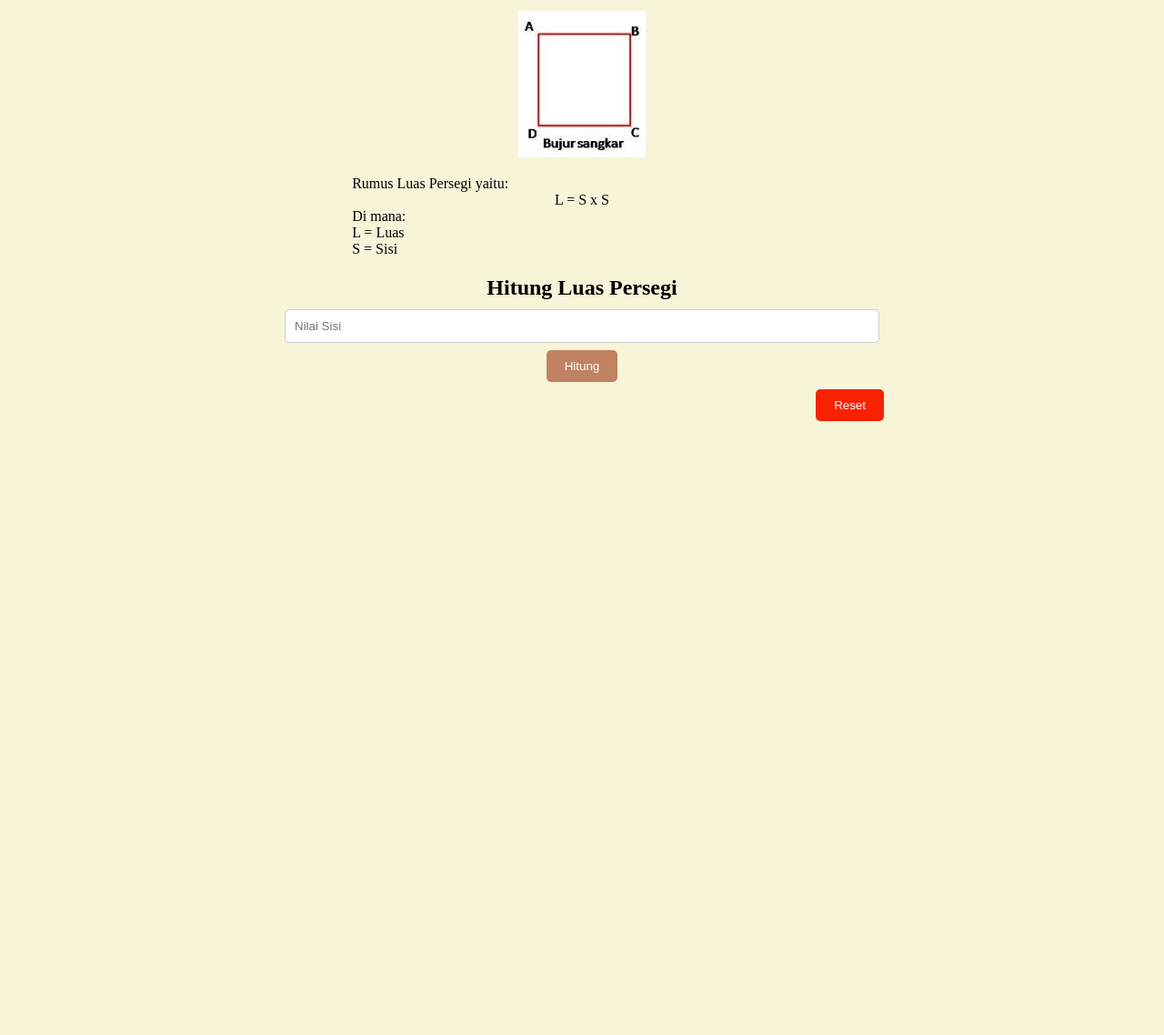
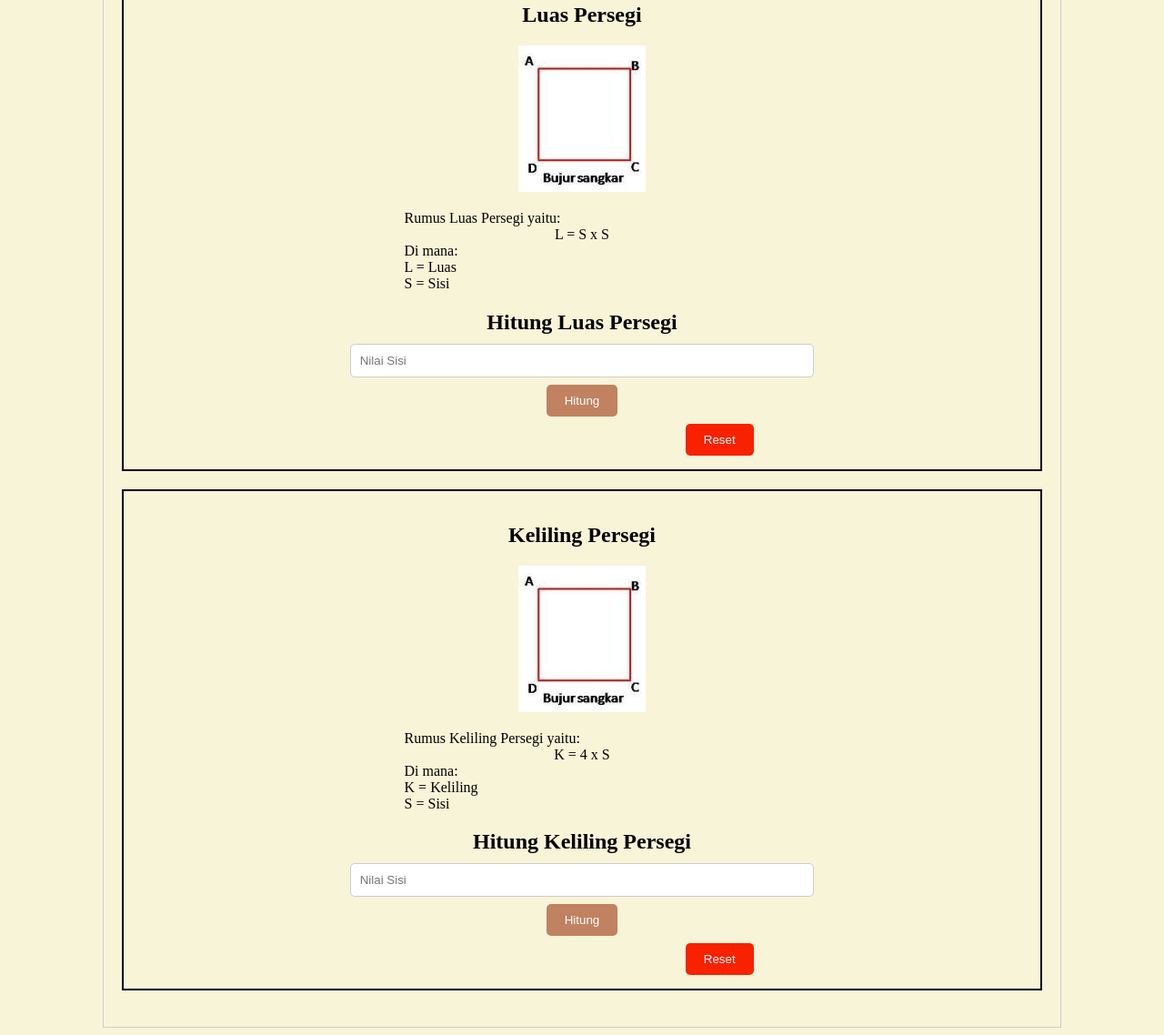
Before and after one commit to revou-fundamental-course/8-jan-24-anojumisa, a plain HTML site: page index.html in a window 1280 px wide. Shown: the part 313-1451 px from the top of the page at 91% size. Before the commit the page ends 800 px from the top, so only its background shows below. Drawn offline with Linux system fonts and the light colour scheme.

Commit message:
add Keliling Persegi section, inner and outer-box

```diff
--- a/css/style.css
+++ b/css/style.css
@@ -111,3 +111,19 @@ h2 {
     border-radius: 5px;
     cursor: pointer;
   }
+  .container .reset-button:hover {
+    background-color: #870a0a;
+    font-weight: bold;
+    cursor:pointer;
+  }
+  .outer-box {
+    width: 80%;
+    margin: 0 auto;
+    padding: 20px;
+    border: 1px solid #cccccc;
+  }
+  .inner-box {
+    border: 2px solid black;
+    padding: 15px;
+    margin-bottom: 20px;
+  }
--- a/index.html
+++ b/index.html
@@ -7,8 +7,9 @@
     <title>Katik</title>
 </head>
 <body>
+
+    <div class="outer-box">
         <header><span class="header">Katik</span> Kalkulator Matematik</header>
-
             <div class="awal">
                 <h1>Welcome to Katik</h1>
                 <p>Hai Sobat, selamat datang di Katik :]</p>
@@ -23,7 +24,7 @@
                     <label for="rectangle">Persegi Panjang</label>
                 </button>
             </div>
-
+            <div class="inner-box">
                 <h2>Luas Persegi</h2>
                 <div class="squareImage">
                     <img src="images/persegi.jpg" alt="gambar persegi tidak dapat ditampilkan">
@@ -35,9 +36,6 @@
                     <p>L = Luas</p>
                     <p>S = Sisi</p>
                 </div>
-
-
-
                 <div class="calculator">
                     <h2>Hitung Luas Persegi</h2>
                     <input type="number" id="squareSideValue" placeholder="Nilai Sisi" onfocus="clearPlaceholder()">
@@ -48,8 +46,31 @@
                     </div>
                     <button class="reset-button">Reset</button>
                 </div>
+                </div>
 
-
-
+            <div class="inner-box">
+                <h2>Keliling Persegi</h2>
+                <div class="squareImage">
+                    <img src="images/persegi.jpg" alt="gambar persegi tidak dapat ditampilkan">
+                </div>
+                <div class="formula">
+                    <p>Rumus Keliling Persegi yaitu:</p>
+                    <p class="square-formula">K = 4 x S</p>
+                    <p>Di mana:</p>
+                    <p>K = Keliling</p>
+                    <p>S = Sisi</p>
+                </div>
+                <div class="calculator">
+                    <h2>Hitung Keliling Persegi</h2>
+                    <input type="number" id="squareSideValue" placeholder="Nilai Sisi" onfocus="clearPlaceholder()">
+                    <button>Hitung</button>
+                </div>
+                <div class="container">
+                    <div class="calculator">
+                    </div>
+                    <button class="reset-button">Reset</button>
+                </div>
+            </div>
+    </div>
 </body>
 </html>
```
Lines whose indentation alone changed are shown as unchanged.
